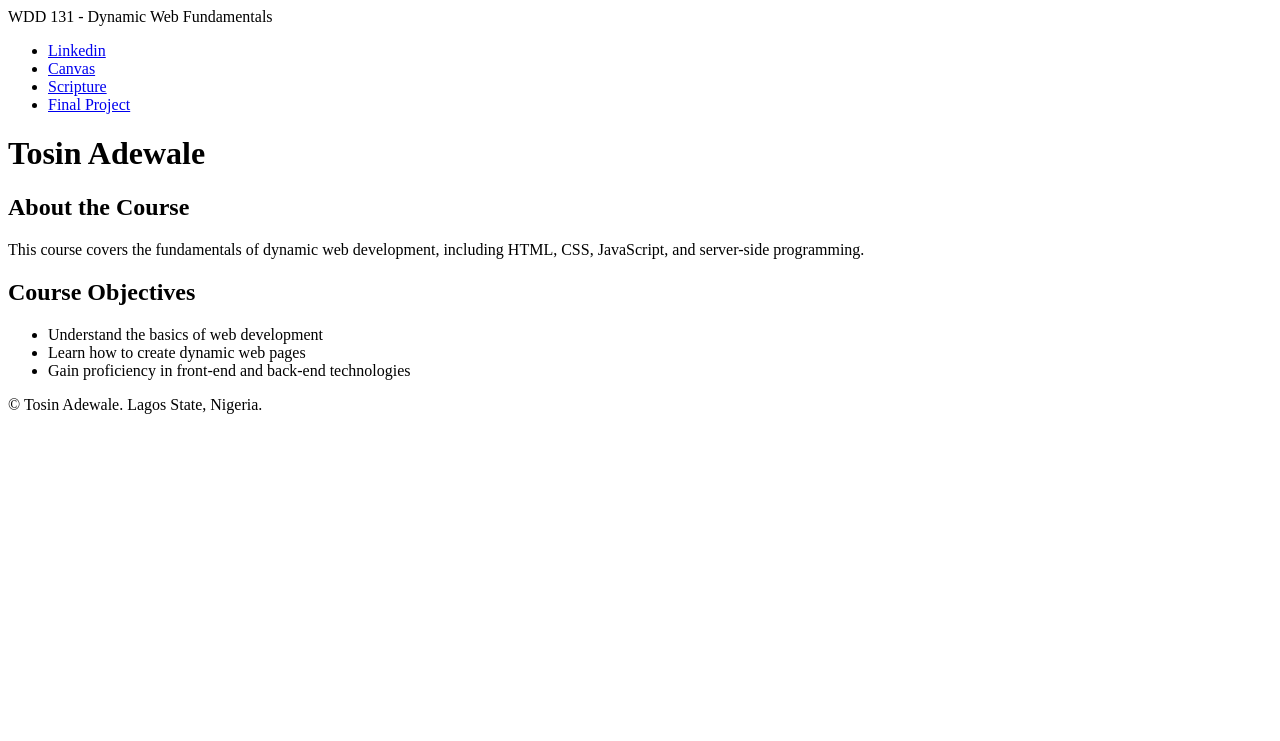
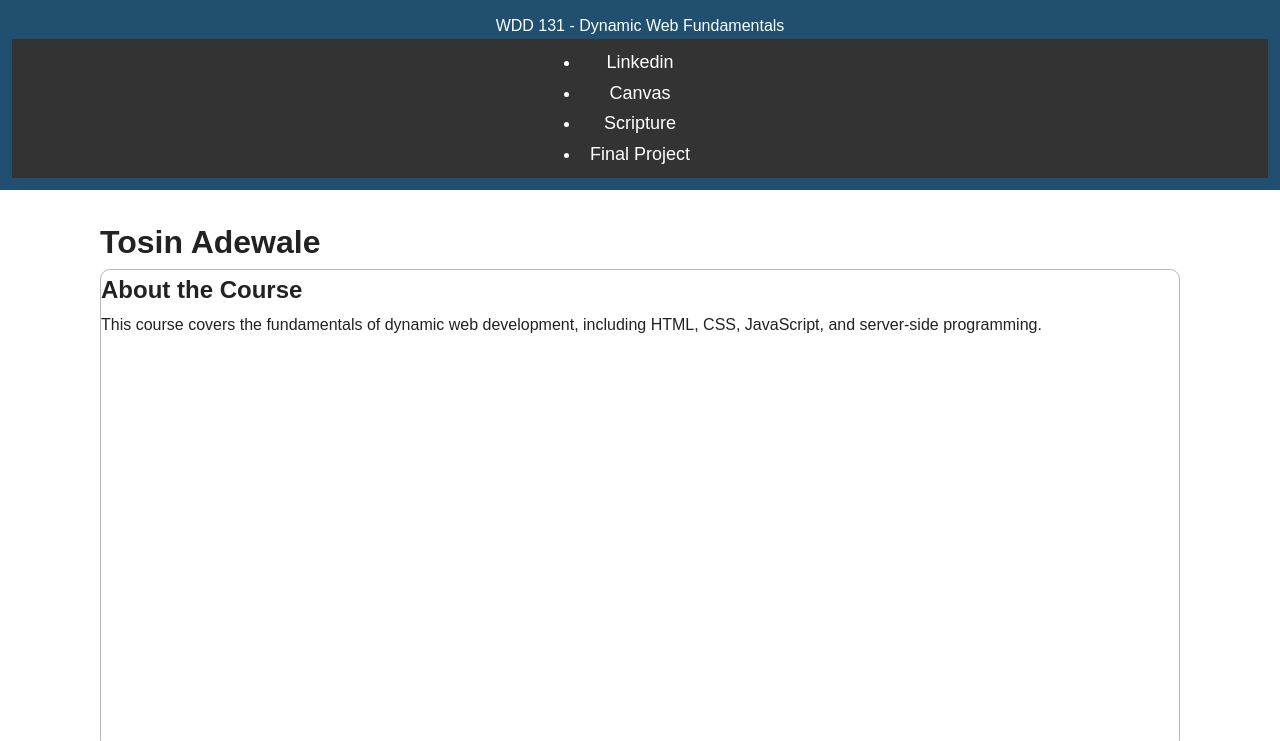
Before and after one commit to Tosmel2/wdd131, a plain HTML site: page index.html in a window 1280 px wide. Shown: the top 741 px of the page. Drawn offline with Linux system fonts and the light colour scheme.

Commit message:
The homepage styling fixes

```diff
--- a/index.html
+++ b/index.html
@@ -5,6 +5,7 @@
     <meta name="viewport" content="width=device-width, initial-scale=1.0">
     <meta name="description" content="WDD 131 - Dynamic Web Fundamentals">
     <meta name="author" content="Tosin Adewale">
+    <link rel="stylesheet" href="./styles/base.css">
     <title>WDD 131 - Dynamic Web Fundamentals - Tosin Adewale</title>
 </head>
 <body>
```
